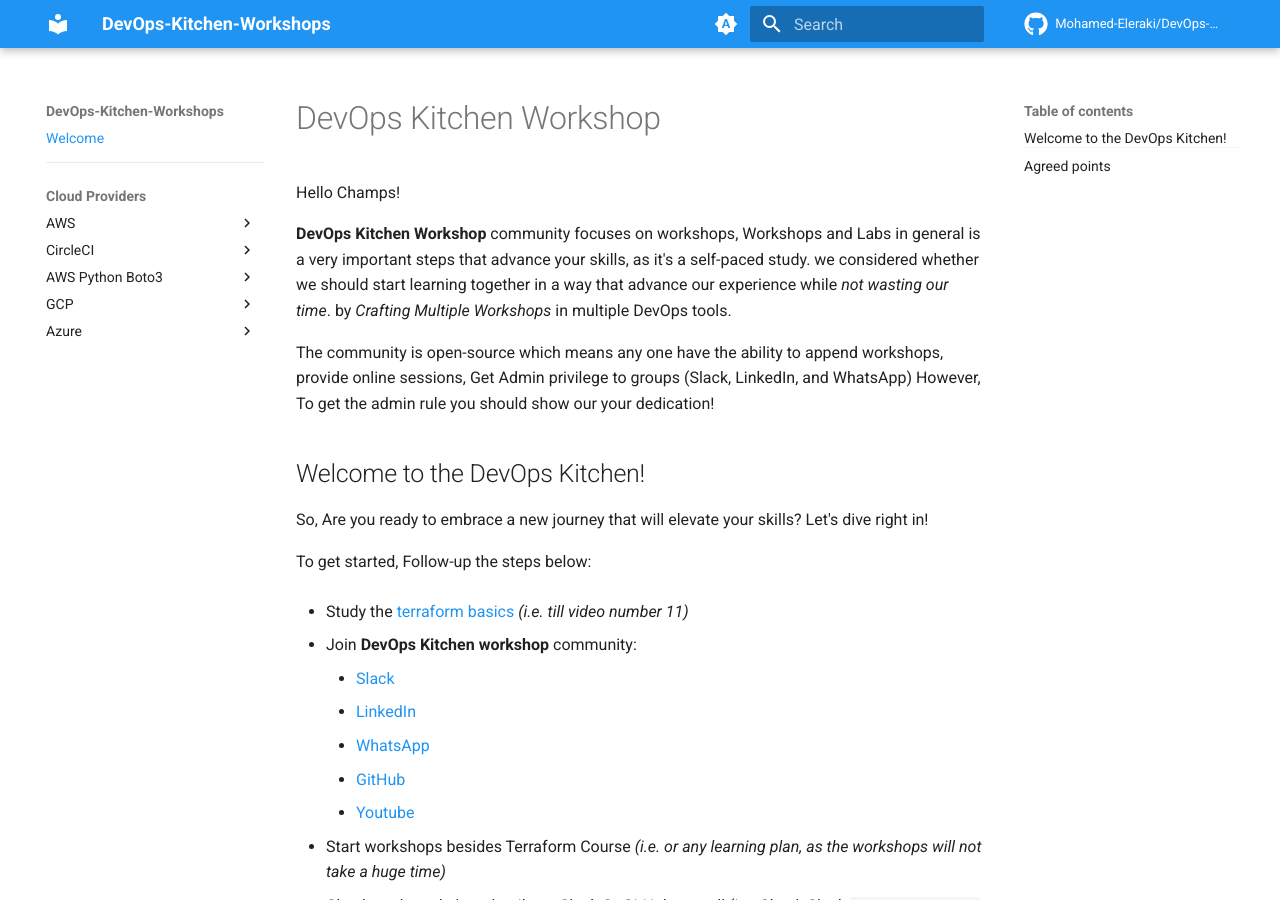
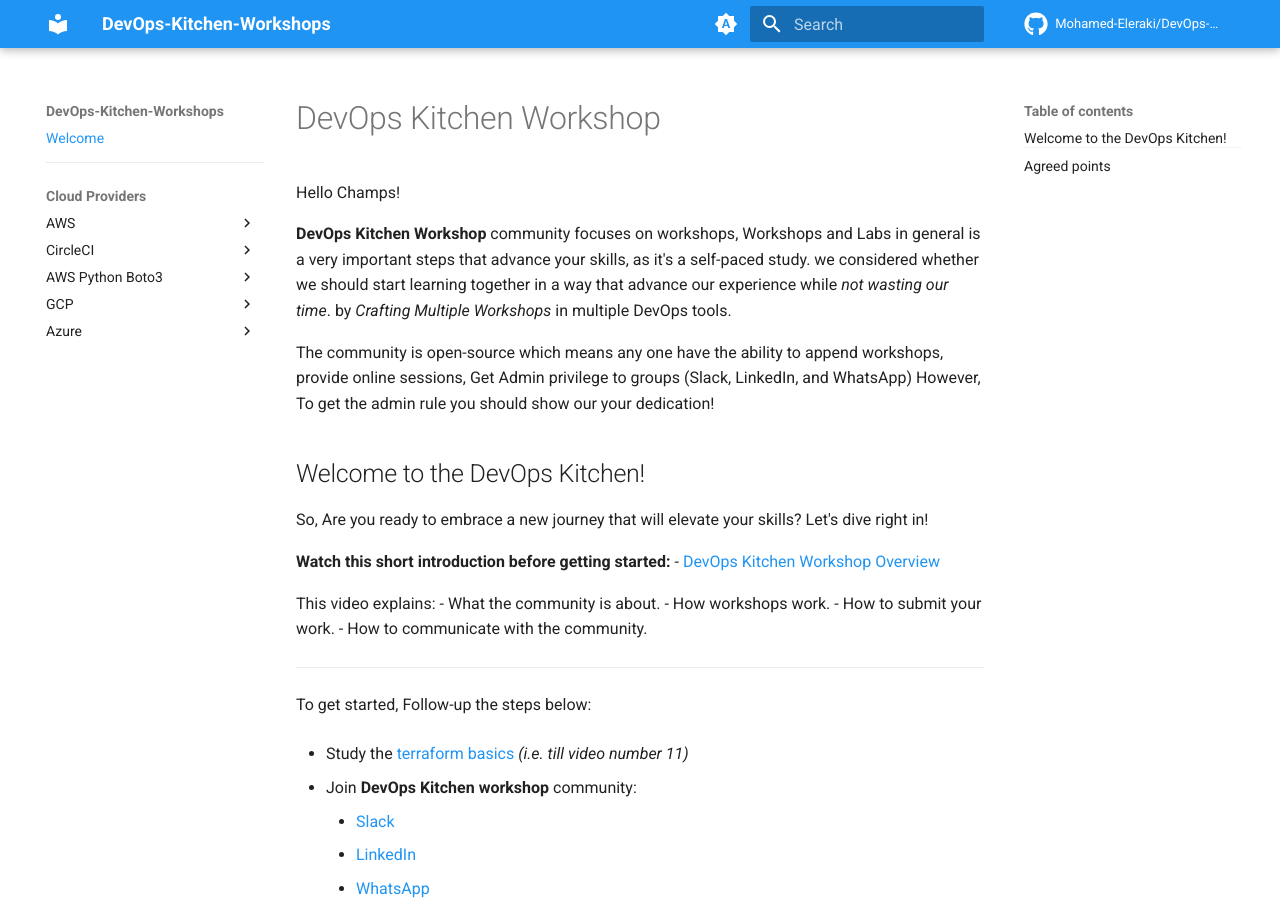
Before and after one commit to Mohamed-Eleraki/DevOps-Kitchen-Workshop, an MkDocs documentation site: the page built from docs/index.md, in a window 1280 px wide and 900 px high. Built offline with MkDocs 1.6.1 and Material for MkDocs 9.7.7, drawn with Linux system fonts in a browser that asks for light colours; comment, search, counter and statistics services are not loaded; the version menu is left out.

Commit message:
add: include introductory video.

```diff
--- a/docs/index.md
+++ b/docs/index.md
@@ -8,6 +8,18 @@
 
 ## Welcome to the DevOps Kitchen!
 So, Are you ready to embrace a new journey that will elevate your skills? Let's dive right in!
+
+
+**Watch this short introduction before getting started:**
+- [DevOps Kitchen Workshop Overview](video/DevOps-Kitchen-Workshop.mp4)
+
+This video explains:
+- What the community is about.
+- How workshops work.
+- How to submit your work.
+- How to communicate with the community.
+
+---
 
 To get started, Follow-up the steps below:
 
```
Also changed, not shown: 1 other file.
